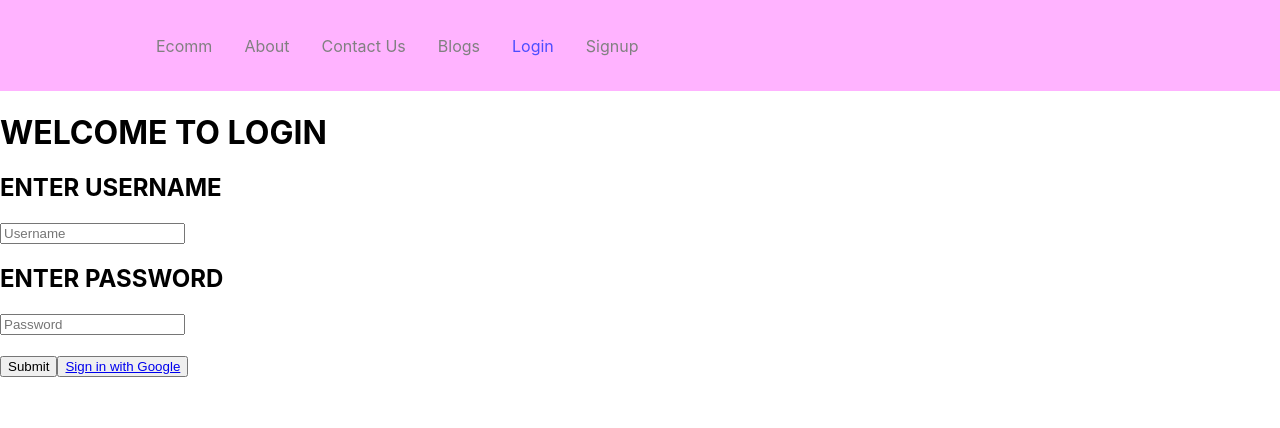
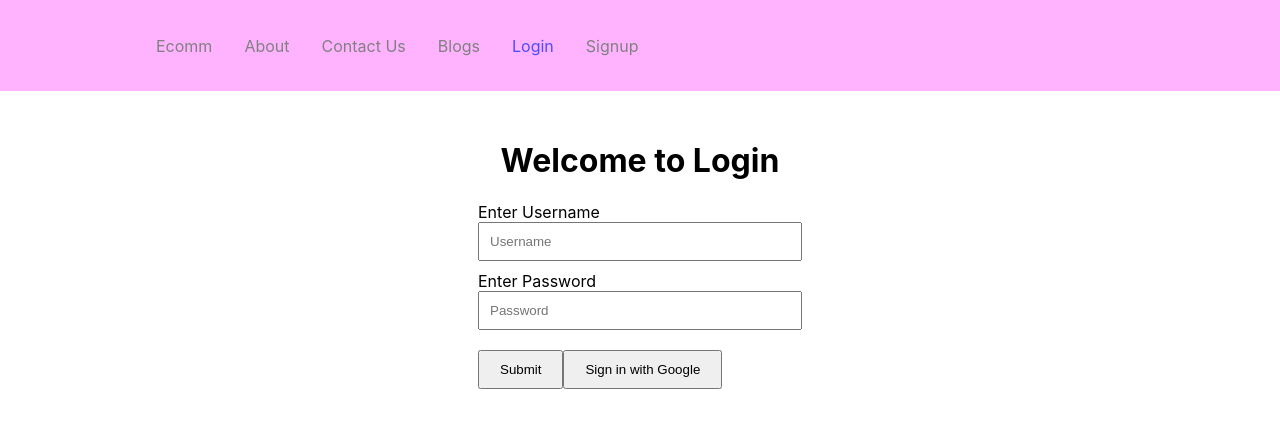
Before and after one commit to divyamzzz/ecomm, a React (Create React App) app: page /login in a window 1280 px wide. Shown: the top 428 px of the page. Built offline with nearby package versions, Linux system fonts and the light colour scheme.

Commit message:
new changes

```diff
--- a/src/App.js
+++ b/src/App.js
@@ -13,7 +13,9 @@ import Blogs from "./pages/blogs";
 import Login from "./pages/login";
 import Contact from "./pages/contact";
 import Search from "./pages/search";
-import Signup from "./pages/signup"
+import Signup from "./pages/signup";
+import SearchHistory from "./pages/SearchHistory"; // Corrected import
+
 function App() {
 	return (
 		<Router>
@@ -21,23 +23,12 @@ function App() {
 			<Routes>
 				<Route exact path="/" element={<Home />} />
 				<Route path="/about" element={<About />} />
-				<Route
-					path="/contact"
-					element={<Contact />}
-				/>
+				<Route path="/contact" element={<Contact />} />
 				<Route path="/blogs" element={<Blogs />} />
-				<Route
-					path="/login"
-					element={<Login />}
-				/>
-				<Route
-					path="/signup"
-					element={<Signup/>}
-				/>
-                <Route
-					path="/search"
-					element={<Search />}
-				/>
+				<Route path="/login" element={<Login />} />
+				<Route path="/signup" element={<Signup />} />
+				<Route path="/search" element={<Search />} />
+				<Route path="/history" element={<SearchHistory />} /> {/* Corrected the route definition */}
 			</Routes>
 		</Router>
 	);
--- /dev/null
+++ b/src/pages/SearchHistory.js
@@ -0,0 +1,41 @@
+// Filename - SearchHistory.js
+
+import React, { useState, useEffect } from 'react';
+import axios from 'axios';
+
+function SearchHistory() {
+    const [history, setHistory] = useState([]);
+    const userEmail = localStorage.getItem('userEmail'); // Use the stored email
+
+    useEffect(() => {
+        const fetchHistory = async () => {
+            try {
+                const response = await axios.get(`http://localhost:5000/searchHistory?email=${userEmail}`);
+                setHistory(response.data);
+            } catch (error) {
+                console.error('Error fetching search history:', error);
+            }
+        };
+
+        fetchHistory();
+    }, [userEmail]);
+
+    return (
+        <div className="App">
+            <h1>Search History</h1>
+            {history.length > 0 ? (
+                <ul>
+                    {history.map((item, index) => (
+                        <li key={index}>
+                            <strong>{item.product_name}</strong> - {new Date(item.search_date).toLocaleString()}
+                        </li>
+                    ))}
+                </ul>
+            ) : (
+                <p>No search history found.</p>
+            )}
+        </div>
+    );
+}
+
+export default SearchHistory;
--- a/src/pages/login.js
+++ b/src/pages/login.js
@@ -2,7 +2,7 @@ import React, { useState } from "react";
 import axios from "axios";
 import { useNavigate } from 'react-router-dom';
 
-function Login(props) {
+function Login() {
     const [user, setUser] = useState({
         username: "",
         password: ""
@@ -10,11 +10,14 @@ function Login(props) {
     const [error, setError] = useState('');
     const navigate = useNavigate();
 
-    function handleSubmit(event) {
+    const handleSubmit = (event) => {
         event.preventDefault();
         axios.post("http://localhost:5000/login", user)
             .then(response => {
                 if (response.data.id > 0) {
+                    // Save the email in localStorage (or any other state management)
+                    localStorage.setItem('userEmail', response.data.username);
+
                     navigate('/search');
                 } else {
                     setError(response.data.message || 'Login failed. Try Again.');
@@ -28,42 +31,57 @@ function Login(props) {
                 console.error('Login error:', err);
                 setError(err.response?.data?.message || 'Login failed. Try Again.');
             });
-    }
+    };
 
-    function handleChange(event) {
+    const handleChange = (event) => {
         const { name, value } = event.target;
         setUser(prevUser => ({
             ...prevUser,
             [name]: value
         }));
-    }
+    };
 
     return (
+        <div style={{ textAlign: 'center', marginTop: '50px' }}>
+            <h1>Welcome to Login</h1>
+            <form onSubmit={handleSubmit} style={{ display: 'inline-block', textAlign: 'left' }}>
                 <div>
-            <h1>WELCOME TO LOGIN</h1>
-            <form onSubmit={handleSubmit}>
-                <h2>ENTER USERNAME</h2>
+                    <label htmlFor="username">Enter Username</label>
                     <input
+                        id="username"
                         name="username"
                         placeholder="Username"
                         onChange={handleChange}
                         value={user.username}
+                        required
+                        style={{ display: 'block', marginBottom: '10px', padding: '10px', width: '300px' }}
                     />
-                <h2>ENTER PASSWORD</h2>
+                </div>
+                <div>
+                    <label htmlFor="password">Enter Password</label>
                     <input
+                        id="password"
                         type="password"
                         name="password"
                         placeholder="Password"
                         onChange={handleChange}
                         value={user.password}
+                        required
+                        style={{ display: 'block', marginBottom: '20px', padding: '10px', width: '300px' }}
                     />
-                <br />
-                <br />
-                <button type="submit">Submit</button>
-                {error && <p>{error}</p>}
-                <button> <a className="btn btn-block" href="http://localhost:5000/auth/google" role="button">
+                </div>
+                <button type="submit" style={{ padding: '10px 20px', marginBottom: '20px' }}>Submit</button>
+                {error && <p style={{ color: 'red' }}>{error}</p>}
+                <button style={{ padding: '10px 20px' }}>
+                    <a
+                        className="btn btn-block"
+                        href="http://localhost:5000/auth/google"
+                        role="button"
+                        style={{ textDecoration: 'none', color: 'inherit' }}
+                    >
                         Sign in with Google
-                            </a></button>
+                    </a>
+                </button>
             </form>
         </div>
     );
--- a/src/pages/search.js
+++ b/src/pages/search.js
@@ -1,15 +1,19 @@
+// Filename - Search.js
+
 import React, { useState } from 'react';
 import axios from 'axios';
+import { Link } from 'react-router-dom';
 
 function Search() {
     const [productName, setProductName] = useState('');
     const [amazonData, setAmazonData] = useState([]);
     const [snapdealData, setSnapdealData] = useState([]);
     const [leastPriceProduct, setLeastPriceProduct] = useState(null);
+    const userEmail = localStorage.getItem('userEmail');
 
     const fetchData = async () => {
         try {
-            const response = await axios.get(`http://localhost:5000/search?product=${encodeURIComponent(productName)}`);
+            const response = await axios.get(`http://localhost:5000/search?product=${encodeURIComponent(productName)}&email=${encodeURIComponent(userEmail)}`);
             setAmazonData(response.data.amazonData);
             setSnapdealData(response.data.snapdealData);
             setLeastPriceProduct(response.data.leastPriceProduct);
@@ -75,6 +79,8 @@ function Search() {
                     <p>No products found on Snapdeal.</p>
                 )}
             </div>
+
+            <Link to="/history">View Search History</Link> {/* Added the link to search history */}
         </div>
     );
 }
```
Lines whose indentation alone changed are shown as unchanged.
